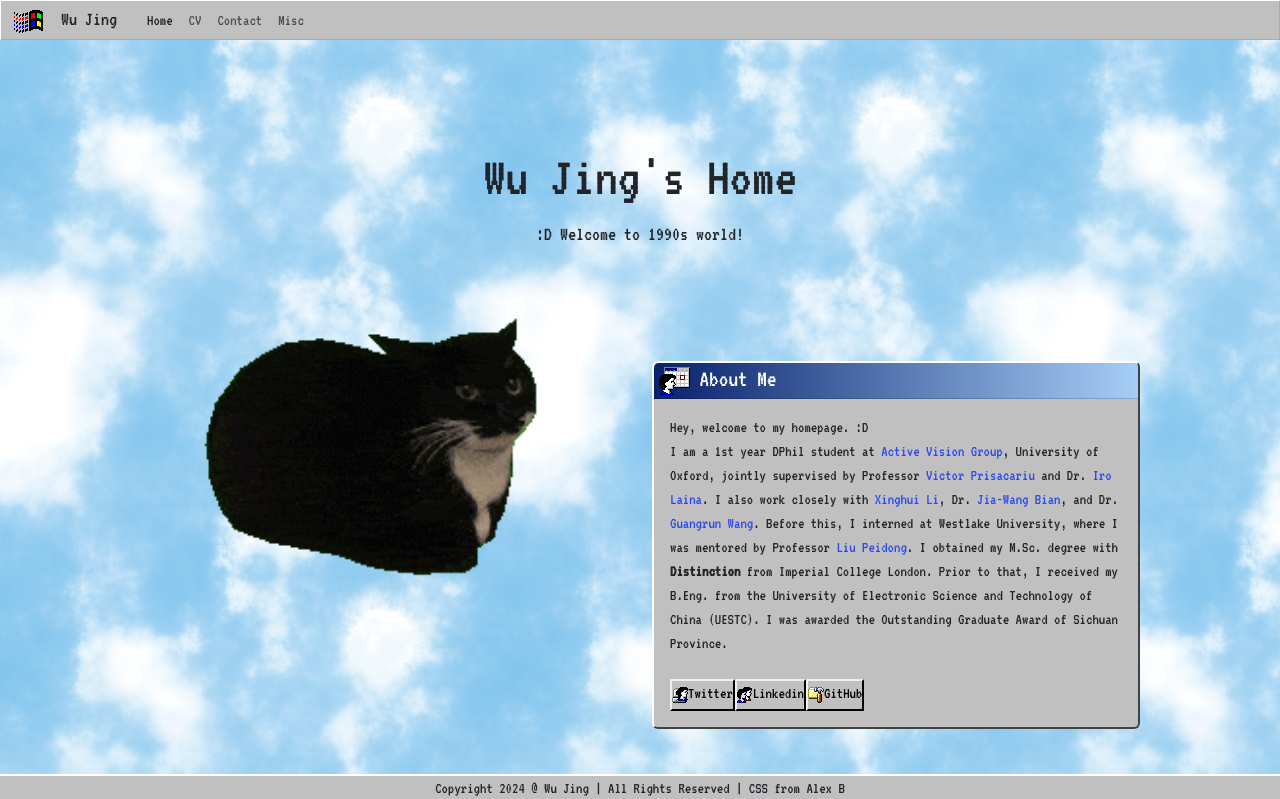
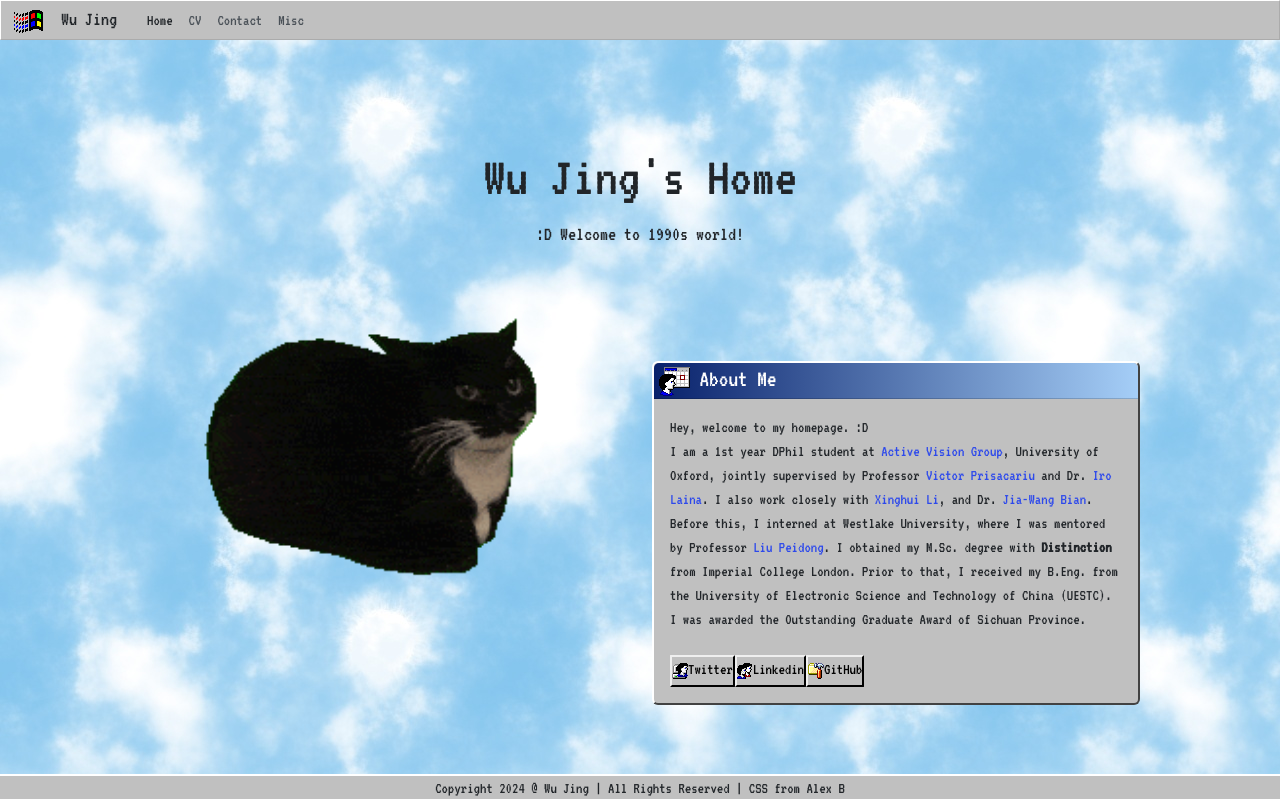
Before and after one commit to jingwu2121/jingwu2121.github.io, a React (Vite) app: page / in a window 1280 px wide. Shown: the top 799 px of the page. Built offline with nearby package versions, Linux system fonts and the light colour scheme.

Commit message:
update info

```diff
--- a/src/components/HomeCards.jsx
+++ b/src/components/HomeCards.jsx
@@ -22,7 +22,7 @@ const HomeCards = () => {
                 <Card logo={ about } title='About Me'>
                     Hey, welcome to my homepage. :D <br />
 
-                    I am a 1st year DPhil student at <a href="https://www.robots.ox.ac.uk/ActiveVision/" target="_blank">Active Vision Group</a>, University of Oxford, jointly supervised by Professor <a href="https://www.robots.ox.ac.uk/~victor/" target="_blank">Victor Prisacariu</a> and Dr. <a href="https://campar.in.tum.de/Main/IroLaina" target="_blank">Iro Laina</a>. I also work closely with <a href="https://scholar.google.com/citations?user=XLlgbBoAAAAJ&hl=en" target="_blank">Xinghui Li</a>, Dr. <a href="https://jwbian.net/" target="_blank">Jia-Wang Bian</a>, and Dr. <a href="https://wanggrun.github.io/" target="_blank">Guangrun Wang</a>.
+                    I am a 1st year DPhil student at <a href="https://www.robots.ox.ac.uk/ActiveVision/" target="_blank">Active Vision Group</a>, University of Oxford, jointly supervised by Professor <a href="https://www.robots.ox.ac.uk/~victor/" target="_blank">Victor Prisacariu</a> and Dr. <a href="https://campar.in.tum.de/Main/IroLaina" target="_blank">Iro Laina</a>. I also work closely with <a href="https://scholar.google.com/citations?user=XLlgbBoAAAAJ&hl=en" target="_blank">Xinghui Li</a>, and Dr. <a href="https://jwbian.net/" target="_blank">Jia-Wang Bian</a>.
                     Before this, I interned at Westlake University, where I was mentored by Professor <a href="https://ethliup.github.io/">Liu Peidong</a>.
                     I obtained my M.Sc. degree with <b>Distinction</b> from Imperial College London.
                     Prior to that, I received my B.Eng. from the University of Electronic Science and Technology of China (UESTC).
```
